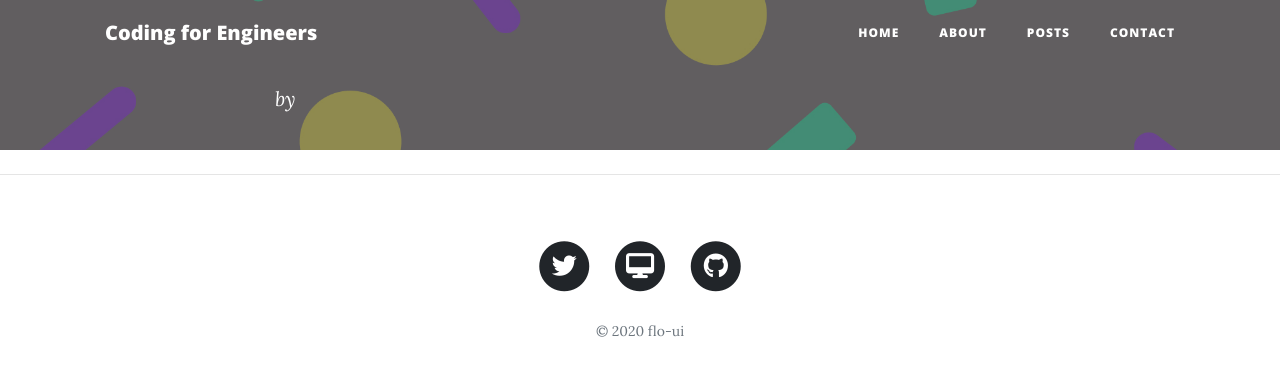
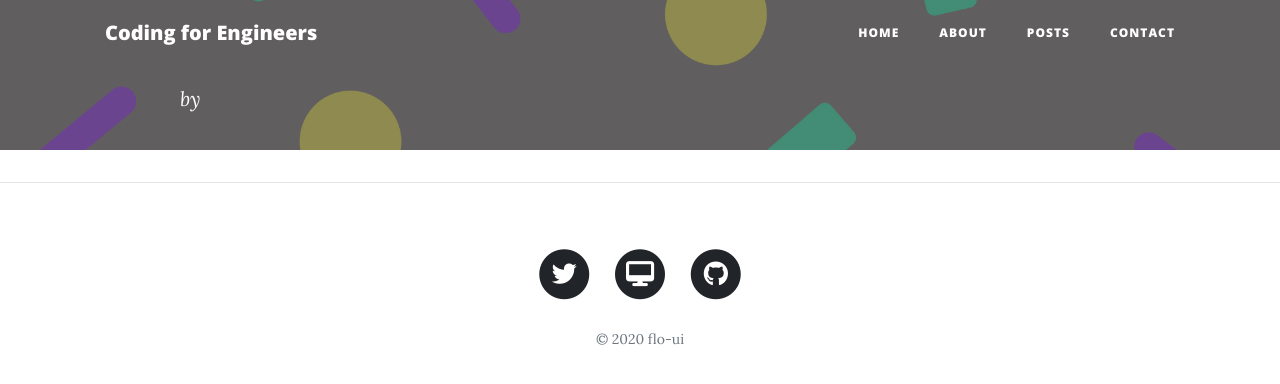
Before and after one commit to flo-ui/codingforengineers, a Django app: template templates/blog/post.html in a window 1280 px wide. Shown: the top 384 px of the page. Run offline with Django 3.2, Linux system fonts and the light colour scheme; the template is opened without the code that fills it, so the values that code supplies are empty; parts of the project's set-up code (start-up, migrations or seed data) failed here and were passed over; some libraries are stand-ins or nearby versions.

Commit message:
correct post head indentation

```diff
--- a/templates/blog/post.html
+++ b/templates/blog/post.html
@@ -36,7 +36,7 @@
     <div class="overlay"></div>
     <div class="container">
       <div class="row">
-        <div class="col-lg-8 col-md-10 mx-auto">
+        <div class="col-md-10 mx-auto">
           <div class="post-heading">
             <h1>{{post.title}}</h1>
             <span class="meta"> {{post.date_updated|date}} by
@@ -54,7 +54,7 @@
   <!-- Post Content -->
   <article>
     <div class="container">
-      <div class="row">
+      <div class="row mt-3">
         <div class="col-md-10 mx-auto">
           <div class="">
             {% for tag_name in post.tags.names %}
```
